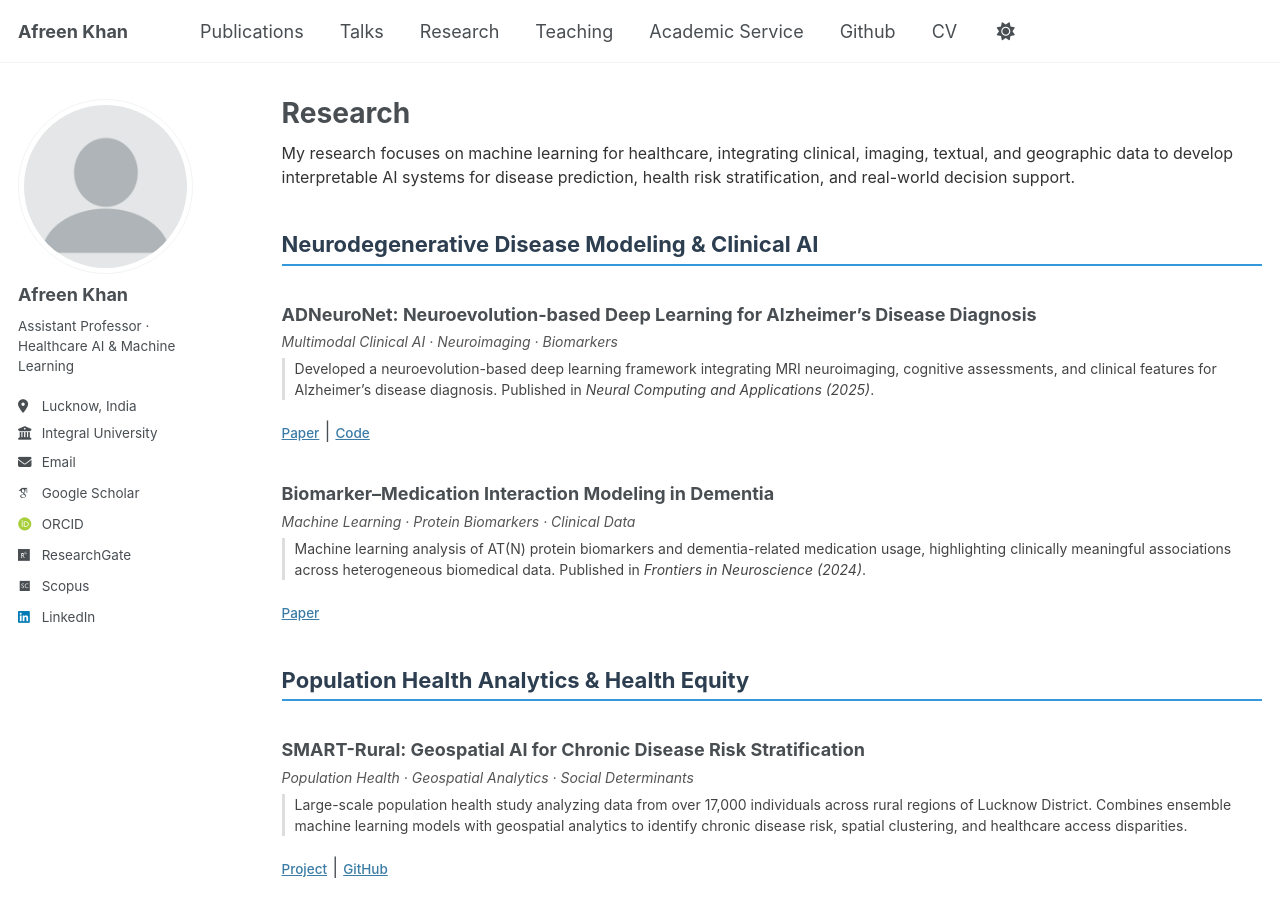
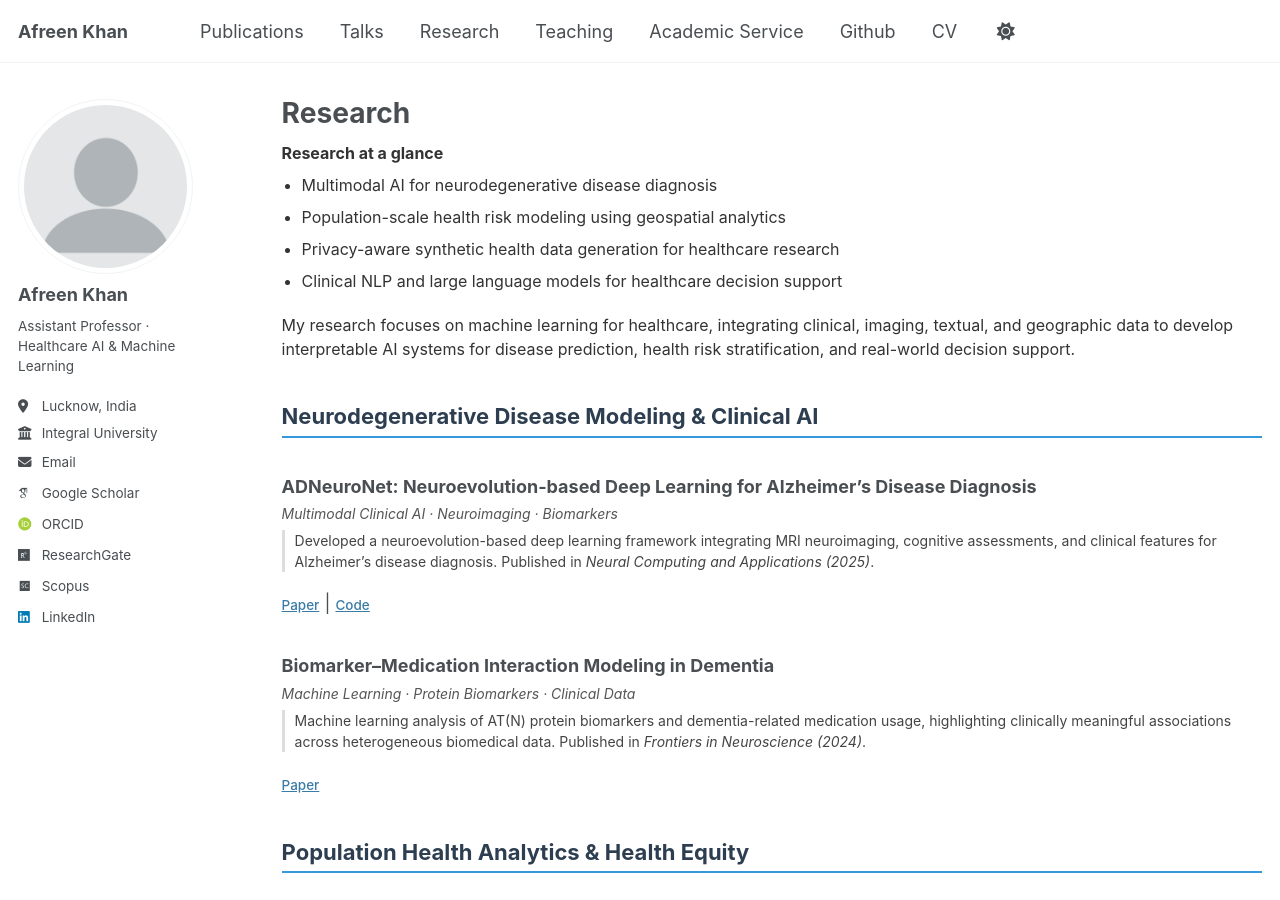
Before and after one commit to afreen-kh/afreen-kh.github.io, a Jekyll site: the page built from _pages/research.html, in a window 1280 px wide and 900 px high. Built offline with Jekyll 4.4.1, drawn with Linux system fonts in a browser that asks for light colours; some web fonts are replaced; a script that is not in the unit is left out.

Commit message:
Update research.html

```diff
--- a/_pages/research.html
+++ b/_pages/research.html
@@ -4,6 +4,16 @@ title: "Research"
 permalink: /research/
 author_profile: true
 ---
+
+<div class="publications-header">
+  <strong>Research at a glance</strong>
+  <ul style="margin-top: 8px; margin-bottom: 20px; padding-left: 20px;">
+    <li>Multimodal AI for neurodegenerative disease diagnosis</li>
+    <li>Population-scale health risk modeling using geospatial analytics</li>
+    <li>Privacy-aware synthetic health data generation for healthcare research</li>
+    <li>Clinical NLP and large language models for healthcare decision support</li>
+  </ul>
+</div>
 
 <div class="publications-header">
 My research focuses on machine learning for healthcare, integrating clinical, imaging, textual, and geographic data to develop interpretable AI systems for disease prediction, health risk stratification, and real-world decision support.
```
